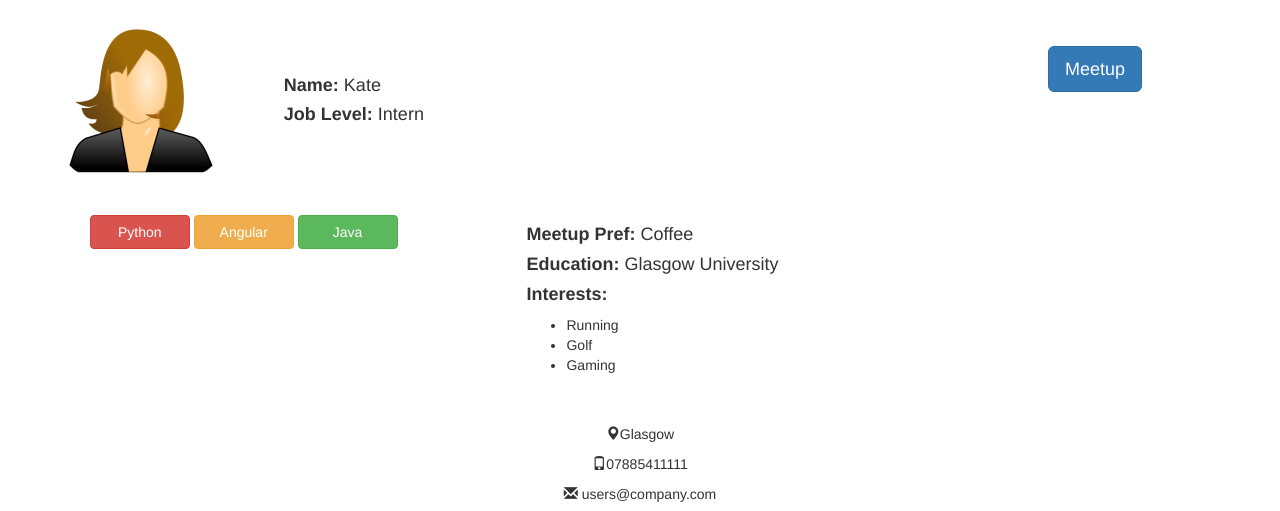
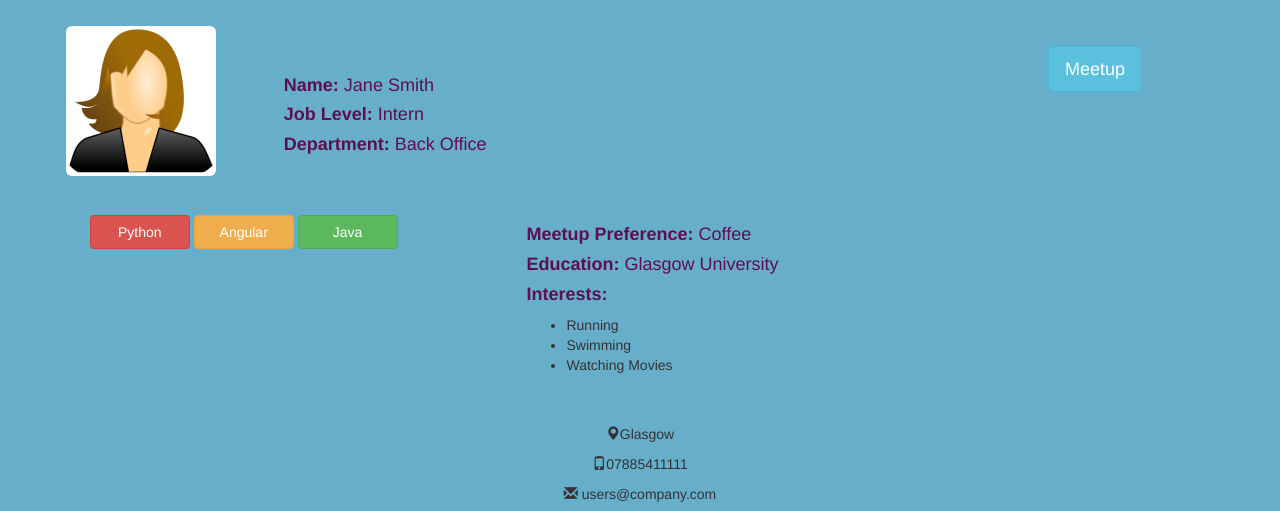
Before and after one commit to Edsterr/networx, a Python web app: template templates/profile.html in a window 1280 px wide. Shown: the top 511 px of the page. Run offline with Jinja, Linux system fonts and the light colour scheme; the template is opened without the code that fills it, so the values that code supplies are empty; some libraries are stand-ins or nearby versions.

Commit message:
added color scheme to profile.html

```diff
--- a/templates/profile.html
+++ b/templates/profile.html
@@ -11,7 +11,11 @@
   <style>
 
   body {
-    background-color: white;
+    background-color: #67AECA;
+  }
+
+  h4{
+    color: #5F0F4E;
   }
 
   </style>
@@ -25,13 +29,14 @@
     </div>
 
     <div class="col-xs-12 col-sm-7" style="margin-top: 5%;">
-      <h4><strong>Name:</strong> Kate</h4>
+      <h4><strong>Name:</strong> Jane Smith</h4>
       <h4><strong>Job Level:</strong> Intern</h4>
+      <h4><strong>Department:</strong> Back Office</h4>
     </div>
 
     <div class="col-xs-12 col-sm-1" style="margin-top: 2%;">
       <a href="#">
-          <br><button class="btn btn-primary btn-lg" >Meetup</button>
+          <br><button class="btn btn-info btn-lg" >Meetup</button>
       </a>
     </div>
   </div>
@@ -45,13 +50,13 @@
    </div>
 
     <div class="col-xs-12 col-sm-6" style="padding: 3%;">
-      <h4><strong>Meetup Pref:</strong> Coffee</h4>
+      <h4><strong>Meetup Preference:</strong> Coffee</h4>
       <h4><strong>Education:</strong> Glasgow University</h4>
       <h4><strong>Interests:</strong></h4>
       <ul>
         <li>Running</li>
-        <li>Golf</li>
-        <li>Gaming</li>
+        <li>Swimming</li>
+        <li>Watching Movies</li>
       </ul>
     </div>
 
@@ -77,10 +82,10 @@ marker.setMap(map);
 </script>
 <script src="https://maps.googleapis.com/maps/api/js?key=AIzaSyAvUUvn-N0ioRjpTgijTATOFXWC8e7kA-g&callback=myMap"></script>
 
-<footer class="container-fluid text-center">
+<footer class="container-fluid text-center" style="padding: 2%;">
   <a href="#myPage" title="To Top">
   </a>
-  <p>Networx</p>
+  <p>Networx 2018</p>
 </footer>
 
 <script>
```
